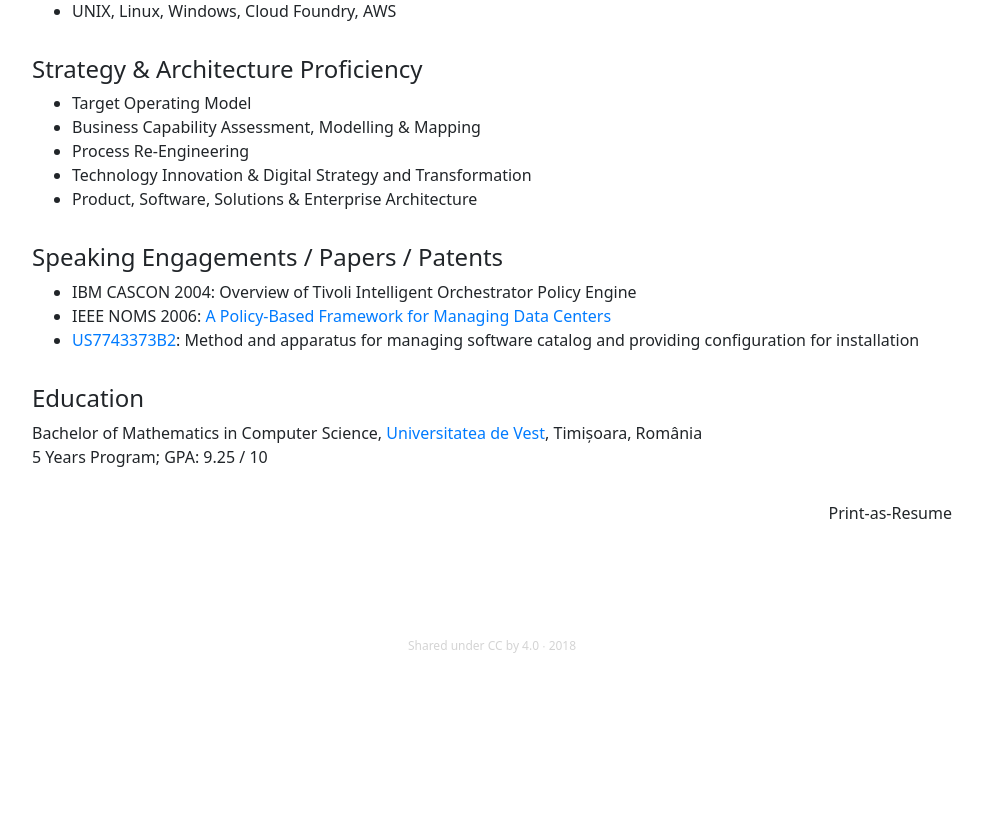
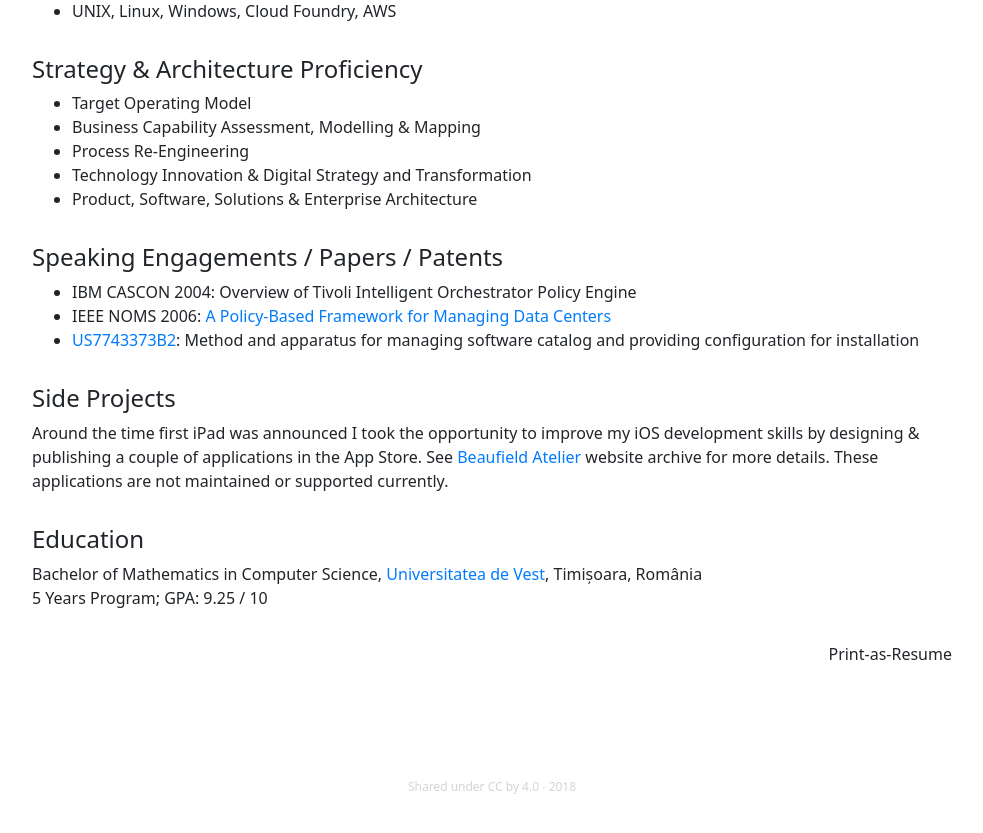
Before and after one commit to mavram/mavram.github.io, a Jekyll site: the page built from experience.html, in a window 1280 px wide and 900 px high, scrolled down 819 px. Shown: the top 833 px of the window, without its empty margins (148-1131 px from the left). Built offline with Jekyll 4.4.1, drawn with Linux system fonts in a browser that asks for light colours; before the commit the page ends 1578 px from its top, so only the background shows below that.

Commit message:
side project

```diff
--- a/experience.html
+++ b/experience.html
@@ -97,8 +97,16 @@ experience-marker: active-with-caret
                 </li>
             </ul>
 
+            <p class="h4 pt-3">Side Projects</p>
+            <p>
+                Around the time first iPad was announced I took the opportunity to improve my iOS development skills by
+                designing &amp; publishing a couple of applications in the App Store.
+                See <a href="https://www.from26.com/beaufield-atelier-website/">Beaufield Atelier</a> website archive for more details.
+                These applications are not maintained or supported currently.
+            </p>
+
             <p class="h4 pt-3">Education</p>
-            <p >
+            <p>
                 Bachelor of Mathematics in Computer Science, <a href="https://en.wikipedia.org/wiki/West_University_of_Timi%C8%99oara">Universitatea de Vest</a>, Timișoara, România
                 <br/>
                 5 Years Program; GPA: 9.25 / 10
@@ -107,8 +115,8 @@ experience-marker: active-with-caret
     </div>
 
     <div class="d-print-none row pt-3 justify-content-center">
-        <div class="col-10 text-right" style="cursor: pointer;">
-            <p onclick="window.print()">Print-as-Resume</p>
+        <div class="col-10 text-right">
+            <p><span style="cursor: pointer;" onclick="window.print()">Print-as-Resume</span></p>
         </div>
     </div>
 
```
